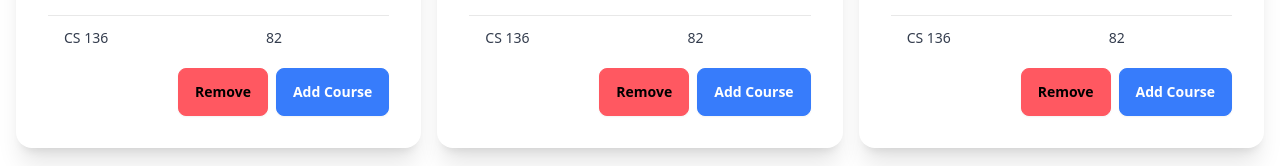
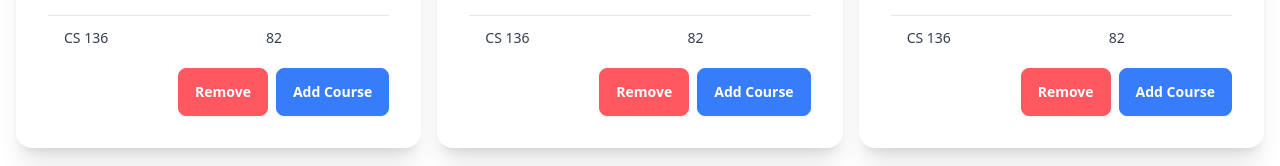
Before and after one commit to Muh-Hamza-99/uwplan, a React (Vite) app in the folder client/: page /me in a window 1280 px wide. Shown: the part 263-429 px from the top of the page. Built offline with nearby package versions, Linux system fonts and the light colour scheme.

Commit message:
Error button text color

```diff
--- a/client/src/components/Term.tsx
+++ b/client/src/components/Term.tsx
@@ -37,7 +37,7 @@ const Term = ({ termId }: Props) => {
                 </table>
             </div>
             <div className="card-actions justify-end">
-                <button className="btn btn-error">Remove</button>
+                <button className="btn btn-error text-white">Remove</button>
                 <CourseModal modalId={termId} />
             </div>
         </div>
```
